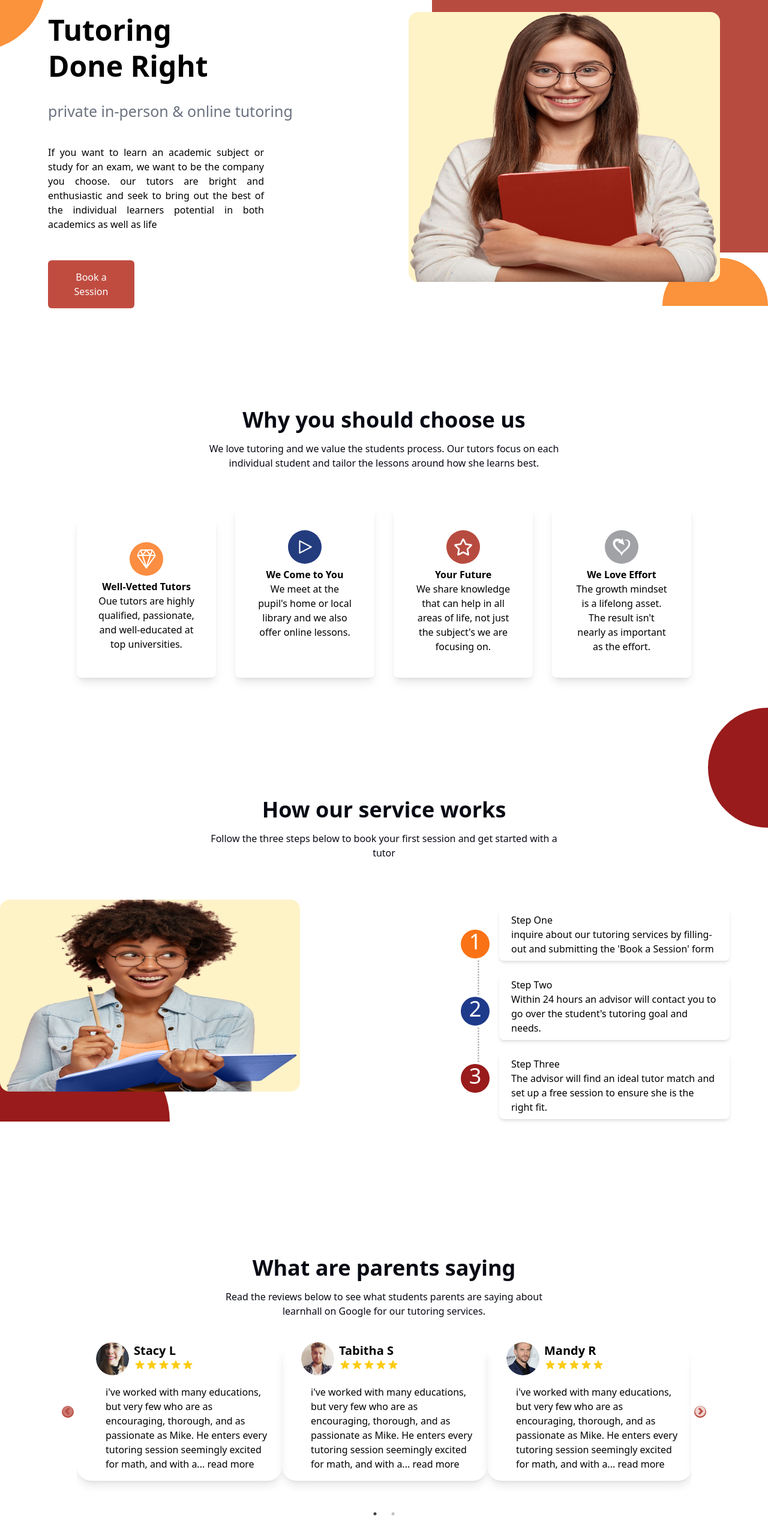
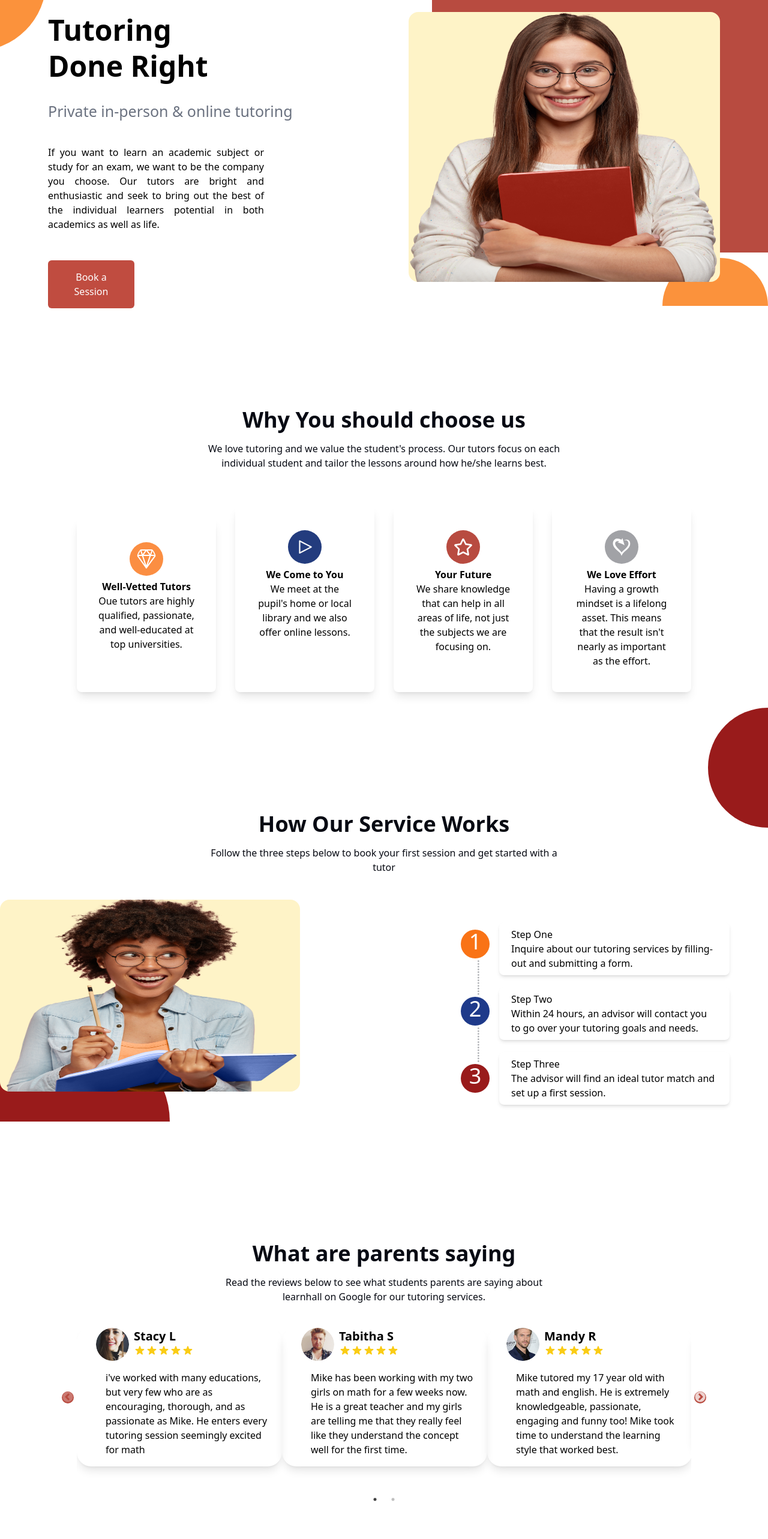
Before and after one commit to steeve7/Learnhall, a Next.js app: page / in a window 1280 px wide. Shown: the part 220-2786 px from the top of the page at 60% size. Built offline with nearby package versions, Linux system fonts and the light colour scheme.

Commit message:
initial commit

```diff
--- a/src/components/HomeLayout/Header/number.js
+++ b/src/components/HomeLayout/Header/number.js
@@ -2,7 +2,7 @@ import React from 'react'
 import {BsFillTelephoneFill} from 'react-icons/bs'
 
 const navs = [
-    { id: "number", label: "123-123-1234" },
+    { id: "number", label: "503-342-7214" },
   ];
 
 function number() {
--- a/src/components/Sections/About/index.js
+++ b/src/components/Sections/About/index.js
@@ -20,12 +20,12 @@ function Index () {
     },
     {   icon: <FaRegStar className="bg-[#B84B40] text-white w-14 rounded-full h-14 px-3 py-2"/>,
         tittle: 'Your Future',
-        desc: "We share knowledge that can help in all areas of life, not just the subject's we are focusing on.",
+        desc: "We share knowledge that can help in all areas of life, not just the subjects we are focusing on.",
     },
     {
         icon: <GiSelfLove className="bg-[#A1A2A6] text-white w-14 rounded-full h-14 px-3 py-2"/>,
         tittle: 'We Love Effort',
-        desc: "The growth mindset is a lifelong asset. The result isn't nearly as important as the effort.",
+        desc: "Having a growth mindset is a lifelong asset. This means that the result isn't nearly as important as the effort.",
     },
 ]
 
@@ -33,10 +33,10 @@ function Index () {
     <>
     <div className="w-full md:mt-[900px] mt-[1100px] flex justify-center items-center flex-col">
       <div className="md:w-[50%] text-center">
-        <h1 className="text-[#070A13] md:text-4xl text-2xl font-semibold mt-20 md:mt-0">Why you should choose us</h1>
+        <h1 className="text-[#070A13] md:text-4xl text-2xl font-semibold mt-20 md:mt-0">Why You should choose us</h1>
         <p className="text-[#070A13] mt-4 px-5 md:px-0">
-          We love tutoring and we value the students process. Our tutors focus
-          on each individual student and tailor the lessons around how she
+          We love tutoring and we value the student's process. Our tutors focus
+          on each individual student and tailor the lessons around how he/she
           learns best.
         </p>
       </div>
--- a/src/components/Sections/Banner/index.js
+++ b/src/components/Sections/Banner/index.js
@@ -11,14 +11,14 @@ function index() {
           Tutoring Done Right
         </h1>
         <h5 className="md:text-[25px] text-gray-500 md:leading-[50px] text-[19px] mt-5">
-          private in-person & online tutoring
+          Private in-person & online tutoring
         </h5>
         <div className="md:w-[30%] w-full mt-8 px-4 md:px-0">
           <p className="">
             If you want to learn an academic subject or study for an exam, we
-            want to be the company you choose. our tutors are bright and
+            want to be the company you choose. Our tutors are bright and
             enthusiastic and seek to bring out the best of the individual
-            learners potential in both academics as well as life
+            learners potential in both academics as well as life.
           </p>
         </div>
         <div className="bg-[#C04C40] text-white text-center md:w-[12%] w-[50%] py-4 px-4 rounded-md mt-12 absolute left-24 md:left-0">
--- a/src/components/Sections/Recommendation/index.js
+++ b/src/components/Sections/Recommendation/index.js
@@ -84,22 +84,22 @@ export default function index() {
     {
       image: Avatar1,
       name: "Stacy L",
-      desc: "i've worked with many educations, but very few who are as encouraging, thorough, and as passionate as Mike. He enters every tutoring session seemingly excited for math, and with a... read more",
+      desc: "i've worked with many educations, but very few who are as encouraging, thorough, and as passionate as Mike. He enters every tutoring session seemingly excited for math",
     },
     {
       image: Avatar2,
       name: "Tabitha S",
-      desc: "i've worked with many educations, but very few who are as encouraging, thorough, and as passionate as Mike. He enters every tutoring session seemingly excited for math, and with a... read more",
+      desc: "Mike has been working with my two girls on math for a few weeks now. He is a great teacher and my girls are telling me that they really feel like they understand the concept well for the first time.",
     },
     {
       image: Avatar3,
       name: "Mandy R",
-      desc: "i've worked with many educations, but very few who are as encouraging, thorough, and as passionate as Mike. He enters every tutoring session seemingly excited for math, and with a... read more",
+      desc: "Mike tutored my 17 year old with math and english. He is extremely knowledgeable, passionate, engaging and funny too! Mike took time to understand the learning style that worked best.",
     },
     {
       image: Avatar4,
       name: "Stephen",
-      desc: "i've worked with many educations, but very few who are as encouraging, thorough, and as passionate as Mike. He enters every tutoring session seemingly excited for math, and with a... read more",
+      desc: "My learnhall tutor was phenomenal. he helped me ace a calculus class that i have been struggling in. i couldn't have asked for a better tutor. Learnhall is great.",
     },
   ];
   // SwiperCore.use([Autoplay]);
--- a/src/components/Sections/Service/index.js
+++ b/src/components/Sections/Service/index.js
@@ -7,17 +7,17 @@ export default function index() {
     {
       number: '1',
       tittle: 'Step One',
-      desc: "inquire about our tutoring services by filling-out and submitting the 'Book a Session' form "
+      desc: "Inquire about our tutoring services by filling-out and submitting a form. "
     },
     {
       number: '2',
       tittle: 'Step Two',
-      desc: "Within 24 hours an advisor will contact you to go over the student's tutoring goal and needs."
+      desc: "Within 24 hours, an advisor will contact you to go over your tutoring goals and needs."
     },
     {
       number: '3',
       tittle: 'Step Three',
-      desc: "The advisor will find an ideal tutor match and set up a free session to ensure she is the right fit."
+      desc: "The advisor will find an ideal tutor match and set up a first session."
     },
   ]
 
@@ -26,7 +26,7 @@ export default function index() {
     <div className="w-full md:mt-[200px] mt-[100px] flex justify-center items-center flex-col">
     <div className='absolute w-[100px] h-[200px] right-0 hidden md:block rounded-r-2xl rounded-full top-[1400.05px] bg-red-800'/>
     <div className="md:w-[50%] text-center">
-    <h1 className="text-[#070A13] md:text-4xl text-2xl font-semibold">How our service works</h1>
+    <h1 className="text-[#070A13] md:text-4xl text-2xl font-semibold">How Our Service Works</h1>
     <p className="text-[#070A13] mt-4 px-5">
      Follow the three steps below to book your first session and get started with a tutor
     </p>
--- a/src/pages/bookSession.js
+++ b/src/pages/bookSession.js
@@ -145,7 +145,7 @@ const bookSession = () => {
 
           <div className="p-7 text-[20px] flex items-center bg-gray-200 mx-12 mt-5 rounded-lg cursor-pointer">
             <BsFillTelephoneFill className="mt-2 mr-2" />
-            <p>123-123-1234</p>
+            <p>503-342-7214</p>
           </div>
           <div className="p-7 text-[20px] flex items-center bg-gray-200 mx-12 mt-5 rounded-lg cursor-pointer">
             <FaRegEnvelope className="mt-2 mr-2" />
```
